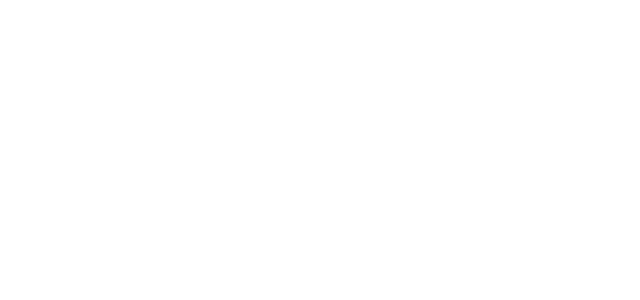
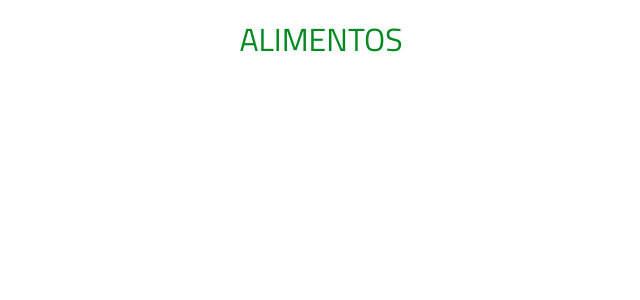
Before and after one commit to Lucas-M3dina/Custo-0, a React (Create React App) app in the folder cust0/: page / in a window 1280 px wide. Shown: the top 300 px of the page, without its empty margins (319-959 px from the left). Built offline with nearby package versions, Linux system fonts and the light colour scheme.

Commit message:
Home em desenvolvimento

```diff
--- /dev/null
+++ b/cust0/src/css/Home.css
@@ -0,0 +1,84 @@
+@import url('https://fonts.googleapis.com/css2?family=Roboto:wght@300;400&family=Titillium+Web&display=swap');
+
+* {
+    padding: 0;
+    margin: 0;
+    box-sizing: border-box;
+}
+
+.container {
+    width: 100vw;
+    display: flex;
+    align-items: center;
+    flex-direction: column;
+}
+
+h1 {
+    font-family: 'Titillium Web', sans-serif;
+    font-weight: 300;
+    color: #018A1F;
+    text-transform: uppercase;
+    margin: 15px 0;
+}
+
+section {
+    display: flex;
+    flex-wrap: wrap;
+    margin: 0 auto;
+    padding: 0 50px;
+    justify-content: space-between;
+}
+
+article {
+    border: 1px solid #000000;
+    border-radius: 5px;
+    width: 260px;
+    height: 390px;
+    padding: 30px 20px;
+
+    display: flex;
+    flex-direction: column;
+    align-items: center;
+
+    margin: 30px 20px;
+}
+
+article img {
+    height: 160px;
+    overflow: hidden;
+}
+
+article p {
+    font-family: 'Roboto', sans-serif;
+    font-size: 14px;
+    display: inline-block;
+    margin: 20px 0;
+}
+
+article span {
+    font-family: 'Roboto', sans-serif;
+    font-size: 18px;
+    color: #1E3469;
+    display: inline-block;
+    margin: 0 auto 60px 0;
+    font-weight: bold;
+}
+
+article button {
+    width: 200px;
+    height: 40px;
+    background: #009C54;
+    border: 0;
+    border-radius: 6px;
+    font-family: 'Roboto', sans-serif;
+    color: #FFFFFF;
+    display: flex;
+    justify-content: center;
+    align-items: center;
+    font-size: 16px;
+}
+
+article button img {
+    height: 25px;
+    margin-right: 15px;
+}
--- a/cust0/src/index.js
+++ b/cust0/src/index.js
@@ -1,12 +1,12 @@
 import React from 'react';
 import ReactDOM from 'react-dom';
 import './index.css';
-import App from './App';
+import Home from './pages/Home';
 import reportWebVitals from './reportWebVitals';
 
 ReactDOM.render(
   <React.StrictMode>
-    <App />
+    <Home/>
   </React.StrictMode>,
   document.getElementById('root')
 );
--- /dev/null
+++ b/cust0/src/pages/Home.jsx
@@ -0,0 +1,21 @@
+import "../css/Home.css"
+// import Card from "../components/Card"
+import produto from "../assets/maguaryUva.png"
+import carrinho from "../assets/icoCarrinho.png"
+
+export default function App() {
+
+    var lista = [1, 2, 3, 4, 5, 6, 7, 8, 9, 10]
+
+    return (
+        <div>
+
+            <div className="container">
+                <h1>Alimentos</h1>
+                <section>
+                    {/* <Card></Card> */}
+                </section>
+            </div>
+        </div>
+    )
+}
```
Also changed, not shown: cust0/src/components/Header.js (+16 -0 lines), cust0/src/assets/icoCarrinho.png (added), cust0/src/assets/maguaryUva.png (added), cust0/src/pages/Home.js (deleted).
